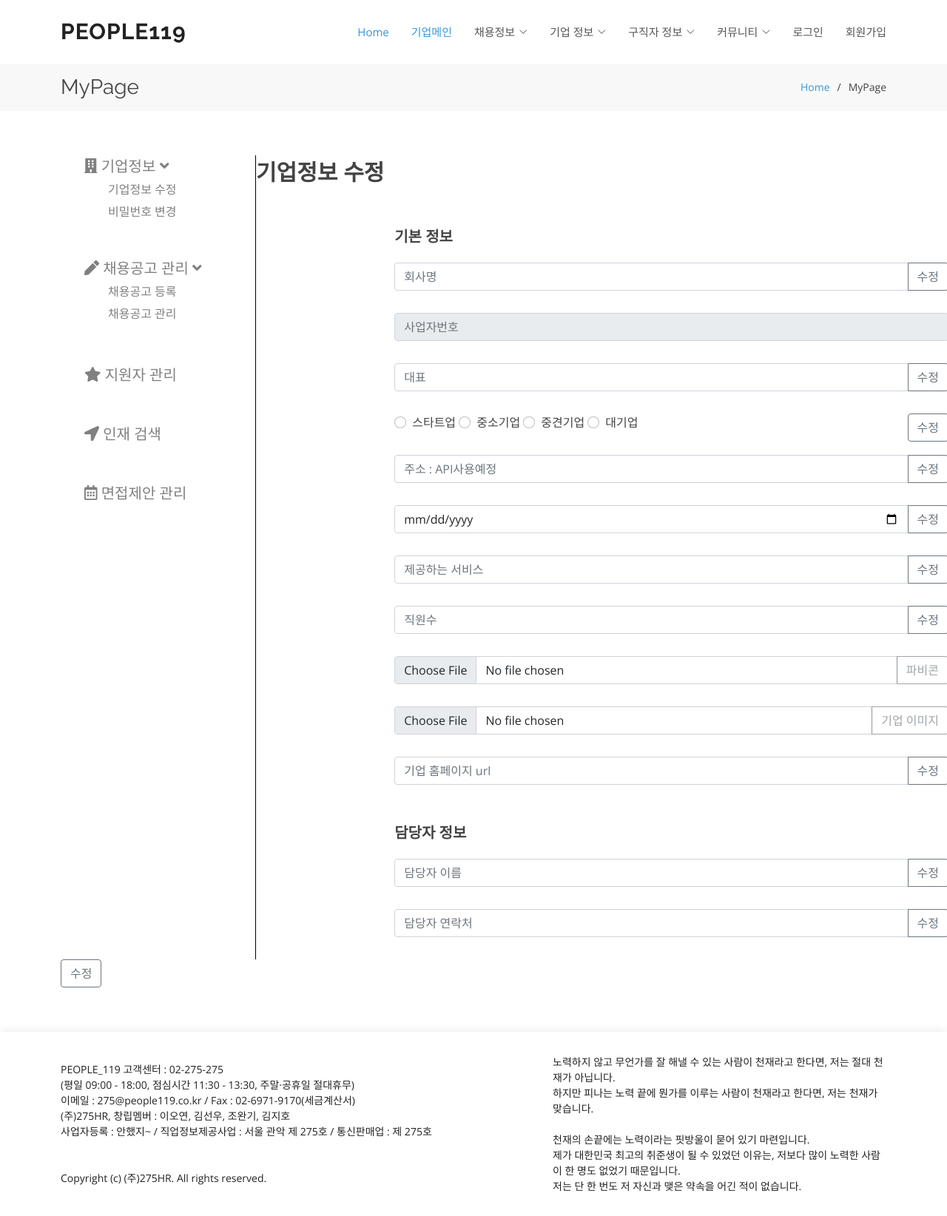
After one commit to LeeOhyeon/PEOPLE119, a Java web app: page /company/companyMypage.do in a window 1280 px wide. The commit adds this page. Shown: the whole page at 74% size. Run offline with Spring Boot 4, a stand-in JSP engine, Linux system fonts and the light colour scheme; some of the project's set-up classes (security, data sources, template engines, error pages and the like) are left out, and stand-ins take their place; some libraries are stand-ins or nearby versions.

Commit message:
companyMypage 구성 <jh>

```diff
--- /dev/null
+++ b/GDJ41_people119_final/src/main/java/com/pp/boot/company/controller/CompanyController.java
@@ -0,0 +1,15 @@
+package com.pp.boot.company.controller;
+
+import org.springframework.stereotype.Controller;
+import org.springframework.web.bind.annotation.RequestMapping;
+
+@Controller
+public class CompanyController {
+
+	// 기업 MyPage 이동
+	@RequestMapping("/company/companyMypage.do")
+	public String companyMypage() {
+		return "company/companyMypage";
+	}
+
+}
--- a/GDJ41_people119_final/src/main/java/com/pp/boot/offer/controller/OfferController.java
+++ b/GDJ41_people119_final/src/main/java/com/pp/boot/offer/controller/OfferController.java
@@ -6,16 +6,19 @@ import org.springframework.web.bind.annotation.RequestMapping;
 @Controller
 public class OfferController {
 
+	// 채용공고 리스트로 화면 전환
 	@RequestMapping("/offer/offerList.do")
 	public String offerList() {
 		return "offer/offerList";
 	}
 
+	// 채용공고 상세보기
 	@RequestMapping("/offer/offerView.do")
 	public String offerView() {
 		return "offer/offerView";
 	}
 
+	// 채용공고 등록 페이지로 이동
 	@RequestMapping("/offer/enrollOffer.do")
 	public String enrolloffer() {
 		return "offer/enrollOffer";
--- a/GDJ41_people119_final/src/main/webapp/WEB-INF/views/company/companyIndex.jsp
+++ b/GDJ41_people119_final/src/main/webapp/WEB-INF/views/company/companyIndex.jsp
@@ -83,7 +83,7 @@
             <div class="col-lg-3 col-md-4 mt-4">
               <div class="icon-box">
                 <i class="ri-price-tag-2-line" style="color: #4233ff;"></i>
-                <h3><a href="">Pira Neve</a></h3>
+                <h3><a href="${path }/company/companyMypage.do">MyPage</a></h3>
               </div>
             </div>
           </div>
--- /dev/null
+++ b/GDJ41_people119_final/src/main/webapp/WEB-INF/views/company/companyMypage.jsp
@@ -0,0 +1,187 @@
+<%@ page language="java" contentType="text/html; charset=UTF-8"
+    pageEncoding="UTF-8"%>
+<%@ taglib prefix="spring" uri="http://www.springframework.org/tags"%>
+<%@ taglib prefix="c" uri="http://java.sun.com/jsp/jstl/core"%>
+<c:set var="path" value="${pageContext.request.contextPath }"/>
+
+<jsp:include page="/WEB-INF/views/common/header.jsp"/>
+<link href="/resources/assets/css/companyMypage.css" rel="stylesheet">
+
+	<!-- ======= Breadcrumbs Section ======= -->
+	<section class="breadcrumbs">
+		<div class="container">
+
+			<div class="d-flex justify-content-between align-items-center">
+				<h2>MyPage</h2>
+				<ol>
+					<li><a href="companyIndex.html">Home</a></li>
+					<li>MyPage</li>
+				</ol>
+			</div>
+
+		</div>
+	</section>
+	<!-- End Breadcrumbs Section -->
+
+	<section>
+      <div class="container">
+        <div class="mypage-container">
+          <div class="link-tab">
+            <ul class="link-tab-ul">
+              <li><i class="fas fa-building"></i> 기업정보 <span id="resumt-toggle"><i class="fas fa-angle-down"></i></span>
+              	<ul>
+                  <li class="resume-link"><a href="#">기업정보 수정</a></li>
+                  <li class="resume-link"><a href="#">비밀번호 변경</a></li>
+                </ul>
+              </li><br><br>
+              <li><i class="fas fa-pen"></i> 채용공고 관리 <span id="resumt-toggle"><i class="fas fa-angle-down"></i></span>
+                <ul>
+                  <li class="resume-link"><a href="${path }/offer/enrollOffer.do">채용공고 등록</a></li>
+                  <li class="resume-link"><a href="#">채용공고 관리</a></li>
+                </ul>
+              </li><br>
+              <li class="link-tab-li"><a href="#"><i class="fas fa-star"></i> 지원자 관리</a></li>
+              <li class="link-tab-li"><a href="#"><i class="fas fa-location-arrow"></i> 인재 검색</a></li>
+              <li class="link-tab-li"><a href="#"><i class="far fa-calendar-alt"></i> 면접제안 관리</a></li>
+            </ul>
+          </div>
+
+
+          <div class="update-info-container">
+            <div class="info-title">
+              기업정보 수정
+            </div>
+            <div class="info-update">
+              <div class="info_image">
+                <img src="" alt="">
+              </div>
+              <div class="member_info_container">
+                <div style="font-size: 20px; font-weight: bold;margin-top: 50px; margin-bottom: 20px;">
+                  기본 정보
+                </div>
+                <div class="member_info">
+                  <div class="input-group mb-3">
+                    <input type="text" class="form-control" placeholder="회사명" aria-label="Recipient's username"
+                      aria-describedby="button-addon2">
+                    <button class="btn btn-outline-secondary" type="button" id="button-addon2">수정</button>
+                  </div>
+                </div>
+                <div class="member_info">
+                  <div class="input-group mb-3">
+                    <input type="text" class="form-control" placeholder="사업자번호" aria-label="Recipient's username"
+                      aria-describedby="button-addon2" disabled>
+                  </div>
+                </div>
+                <div class="member_info">
+                  <div class="input-group mb-3">
+                    <input type="text" class="form-control" placeholder="대표" aria-label="Recipient's username"
+                      aria-describedby="button-addon2">
+                    <button class="btn btn-outline-secondary" type="button" id="button-addon2">수정</button>
+                  </div>
+                </div>
+                <div class="member_info">
+                  <div class="select_gender">
+                    <div class="form-check">
+                      <input class="form-check-input" type="radio" name="flexRadioDefault" id="flexRadioDefault1">
+                      <label class="form-check-label" for="flexRadioDefault1">
+                        스타트업
+                      </label>
+                    </div>
+                    <div class="form-check">
+                      <input class="form-check-input" type="radio" name="flexRadioDefault" id="flexRadioDefault2">
+                      <label class="form-check-label" for="flexRadioDefault2">
+                        중소기업
+                      </label>
+                    </div>
+                    <div class="form-check">
+                      <input class="form-check-input" type="radio" name="flexRadioDefault" id="flexRadioDefault2">
+                      <label class="form-check-label" for="flexRadioDefault2">
+                        중견기업
+                      </label>
+                    </div>
+                    <div class="form-check">
+                      <input class="form-check-input" type="radio" name="flexRadioDefault" id="flexRadioDefault2">
+                      <label class="form-check-label" for="flexRadioDefault2">
+                        대기업
+                      </label>
+                    </div>
+                </div>
+                <div class="gender-btn">
+                  <button type="button" class="btn btn-outline-secondary">수정</button>
+                </div>
+              </div>
+               <div class="member_info">
+                <div class="input-group mb-3">
+                  <input type="text" class="form-control" placeholder="주소 : API사용예정" aria-label="Recipient's username"
+                    aria-describedby="button-addon2">
+                  <button class="btn btn-outline-secondary" type="button" id="button-addon2">수정</button>
+                </div>
+              </div>
+               <div class="member_info">
+                <div class="input-group mb-3">
+                  <input type="date" class="form-control" placeholder="설립년도" aria-label="Recipient's username"
+                    aria-describedby="button-addon2">
+                  <button class="btn btn-outline-secondary" type="button" id="button-addon2">수정</button>
+                </div>
+              </div>
+               <div class="member_info">
+                <div class="input-group mb-3">
+                  <input type="text" class="form-control" placeholder="제공하는 서비스" aria-label="Recipient's username"
+                    aria-describedby="button-addon2">
+                  <button class="btn btn-outline-secondary" type="button" id="button-addon2">수정</button>
+                </div>
+              </div>
+               <div class="member_info">
+                <div class="input-group mb-3">
+                  <input type="number" class="form-control" placeholder="직원수" aria-label="Recipient's username"
+                    aria-describedby="button-addon2">
+                  <button class="btn btn-outline-secondary" type="button" id="button-addon2">수정</button>
+                </div>
+              </div>
+               <div class="member_info">
+                <div class="input-group mb-3">
+                  <input type="file" class="form-control" aria-label="Recipient's username"
+                    aria-describedby="button-addon2">
+                  <button class="btn btn-outline-secondary" type="button" id="button-addon2" disabled>파비콘</button>
+                </div>
+              </div>
+               <div class="member_info">
+                <div class="input-group mb-3">
+                  <input type="file" class="form-control" placeholder="직원수" aria-label="Recipient's username"
+                    aria-describedby="button-addon2">
+                  <button class="btn btn-outline-secondary" type="button" id="button-addon2" disabled>기업 이미지</button>
+                </div>
+              </div>
+               <div class="member_info">
+                <div class="input-group mb-3">
+                  <input type="text" class="form-control" placeholder="기업 홈페이지 url" aria-label="Recipient's username"
+                    aria-describedby="button-addon2">
+                  <button class="btn btn-outline-secondary" type="button" id="button-addon2">수정</button>
+                </div>
+              </div>
+              <div style="font-size: 20px; font-weight: bold; margin-top: 50px; margin-bottom: 20px;">
+                담당자 정보
+              </div>
+              <div class="member_info">
+                <div class="input-group mb-3">
+                  <input type="text" class="form-control" placeholder="담당자 이름" aria-label="Recipient's username"
+                    aria-describedby="button-addon2">
+                  <button class="btn btn-outline-secondary" type="button" id="button-addon2">수정</button>
+                </div>
+              </div>
+              <div class="member_info">
+                <div class="input-group mb-3">
+                  <input type="text" class="form-control" placeholder="담당자 연락처" aria-label="Recipient's username"
+                    aria-describedby="button-addon2">
+                  <button class="btn btn-outline-secondary" type="button" id="button-addon2">수정</button>
+                </div>
+              </div>
+
+              </div>
+            </div>
+          </div>
+        </div>
+        <button class="btn btn-outline-secondary" type="button" id="button-addon2">수정</button>
+      </div>
+	</section>
+<jsp:include page="/WEB-INF/views/common/footer.jsp"/>
--- /dev/null
+++ b/GDJ41_people119_final/src/main/webapp/resources/assets/css/companyMypage.css
@@ -0,0 +1,59 @@
+.link-tab{
+	border-right: black 1px solid;
+}
+.mypage-container{
+    width: 1200px;
+    display: flex;
+    justify-content: center;
+}
+.link-tab{
+    width: 22%;
+}
+.update-info-container{
+    width: 78%;
+}
+.link-tab-ul li{
+list-style: none;
+font-size: 20px;
+color: gray;
+}
+.link-tab-ul li>a{
+    text-decoration: none;
+    color: gray;
+}
+.link-tab-li{
+    height: 50px;
+    margin-top: 30px;
+}
+.resume-link a{
+    font-size: 16px;
+}
+.info-update{
+    width: 100%;
+    display: flex;
+}
+.info_image{
+    width: 20%;
+}
+.member_info_container{
+    width: 80%;
+}
+.gender-btn{
+   float: right;
+}
+.gender-info{
+    display: inline-block;
+}
+.select_gender{
+    display: inline-block;
+}
+.form-check{
+    display: inline-block;
+}
+.member_info{
+    margin-bottom: 30px;
+}
+.info-title{
+    font-size: 30px;
+    font-weight: bolder;
+}
```
Also changed, not shown: GDJ41_people119_final/src/main/java/com/pp/boot/offer/model/vo/Offer.java (+15 -7 lines).
